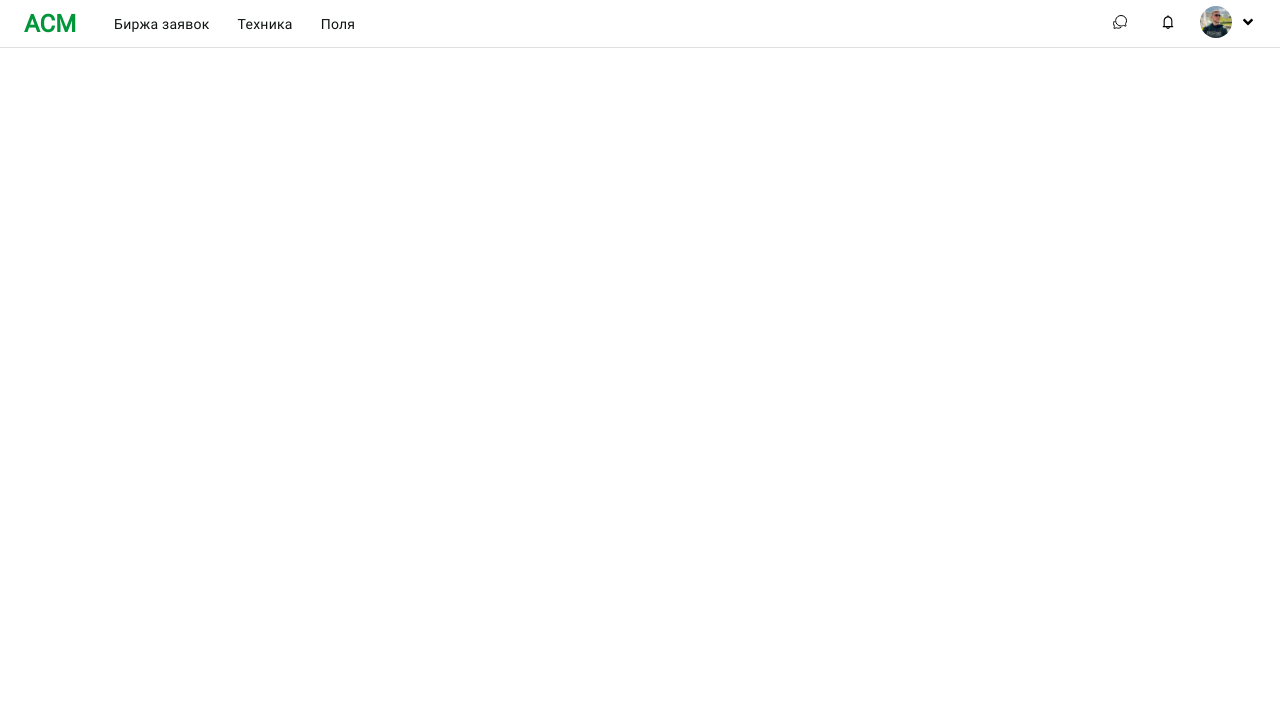
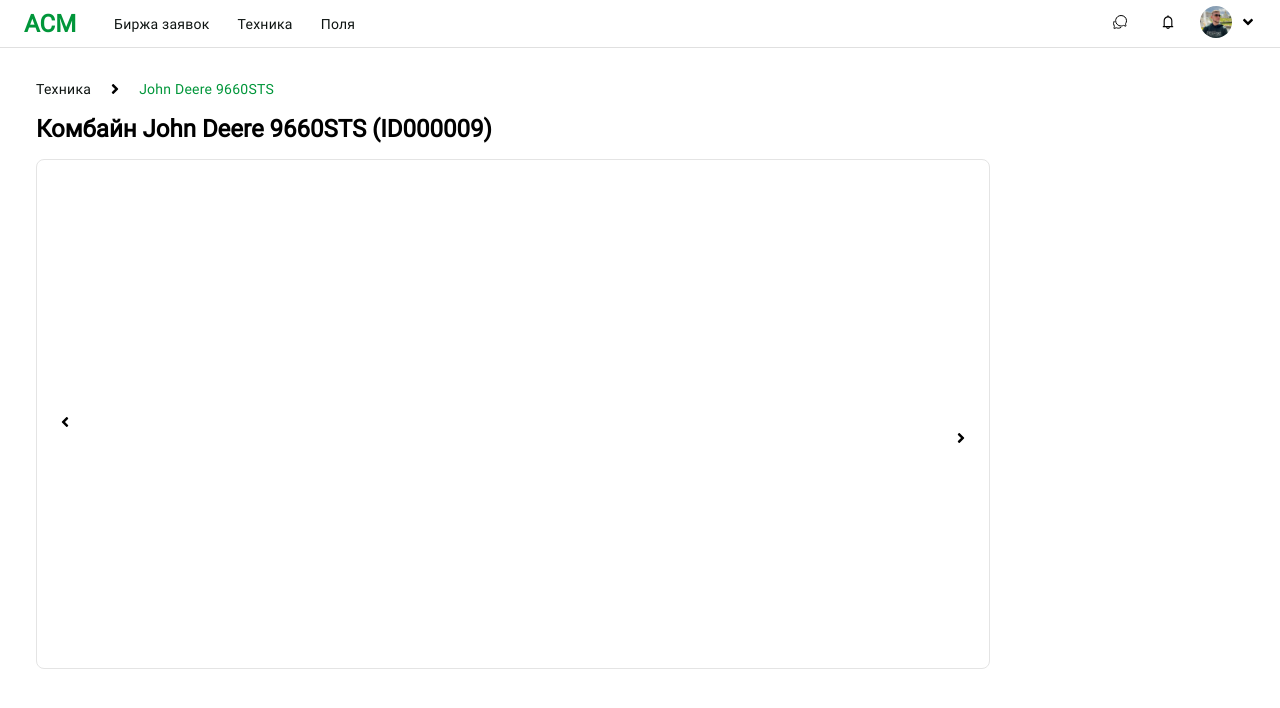
Before and after one commit to m3Rzy/laex, a React (Create React App) app in the folder laex_front/: page / in a window 1280 px wide. Shown: the top 708 px of the page. Built offline with nearby package versions, Linux system fonts and the light colour scheme.

Commit message:
prepare to create slider

```diff
--- a/laex_front/src/pages/otech.js
+++ b/laex_front/src/pages/otech.js
@@ -1,33 +1,61 @@
-import '../styles/otech.css'
-import { FaAngleDown } from 'react-icons/fa'
-import { AiOutlineBell } from 'react-icons/ai'
-import { IoChatbubblesOutline } from 'react-icons/io5'
+import "../styles/otech.css";
+import { FaAngleDown, FaAngleLeft } from "react-icons/fa";
+import { AiOutlineBell } from "react-icons/ai";
+import { IoChatbubblesOutline } from "react-icons/io5";
+import { FaAngleRight } from "react-icons/fa";
 
 function Otech() {
   return (
-      <div className='main__cont'>
-        <div className='top__menu__bar'>
-            <h1 className='logo__asm'>АСМ</h1>
-            <a href='#' className='top__menu__item'>Биржа заявок</a>
-            <a href='#' className='top__menu__item'>Техника</a>
-            <a href='#' className='top__menu__item'>Поля</a>
-            <div className='right__bar'>
-                <a href='#' className='buttons__right__bar'>
+    <div className="main__cont">
+      <div className="top__menu__bar">
+        <h1 className="logo__asm">АСМ</h1>
+        <a href="/birzha" className="top__menu__item">
+          Биржа заявок
+        </a>
+        <a href="/tech" className="top__menu__item">
+          Техника
+        </a>
+        <a href="/areas" className="top__menu__item">
+          Поля
+        </a>
+        <div className="right__bar">
+          <a href="#" className="buttons__right__bar">
             <IoChatbubblesOutline />
           </a>
-                <a href='#' className='buttons__right__bar'>
+          <a href="#" className="buttons__right__bar">
             <AiOutlineBell />
           </a>
-                <a href='#' className='avatar__circle'>
-                    {/* <img src={avatar} className='avatar__logo'/> */}
-                </a>
-                <a href='#' className='angle__down'>
+          <a href="#" className="avatar__circle" />
+          <a href="#" className="angle__down">
             <FaAngleDown />
           </a>
+        </div>
+      </div>
+      <div class="top" />
+      <div className="spaces">
+        <div className="pagination">
+          <h1 className="hooks__pag">Техника</h1>
+          <div className="angle__right">
+            <FaAngleRight />
+          </div>
+          <h1 className="hooks__pag__custom">John Deere 9660STS</h1>
+        </div>
+        <h1 className="title__page">Комбайн John Deere 9660STS (ID000009)</h1>
+        <div className="order__container__pic">
+          {/* <div className="picture" /> */}
+
+          <div className="left__right">
+            <div className="angle__left__page">
+              <FaAngleLeft />
+            </div>
+            <div className="angle__right__page">
+              <FaAngleRight />
+            </div>
+          </div>
         </div>
       </div>
     </div>
   );
 }
 
-  export {Otech};
+export { Otech };
--- a/laex_front/src/styles/otech.css
+++ b/laex_front/src/styles/otech.css
@@ -75,3 +75,127 @@
     background-image: url('../assets/img/avatar.jpg');
     background-size: contain;
 }
+
+.spaces {
+    padding-top: 1em;
+    padding-left: 28px;
+    padding-right: 28px;
+}
+
+.pagination {
+    display: flex;
+    width: 50%;
+    height: 1em;
+}
+
+.hooks__pag {
+    /* margin-top: 3.5em; */
+    font-family: 'Roboto';
+    font-style: normal;
+    font-size: 14px;
+    letter-spacing: 0.25px;
+    font-weight: 400;
+
+    color: #0E1412;
+}
+
+.angle__right {
+    margin-top: 0.55em;
+    margin-left: 1em;
+    margin-right: 1em;
+}
+
+.top {
+    display: block;
+    width: 100%;
+    margin-top: 3.5em;
+}
+
+.hooks__pag__custom {
+    font-family: 'Roboto';
+    font-style: normal;
+    font-size: 14px;
+    letter-spacing: 0.25px;
+    font-weight: 400;
+
+    color: #01963A;
+    flex: none;
+    order: 0;
+    flex-grow: 0;
+}
+
+.title__page {
+    font-family: 'Roboto';
+    font-style: normal;
+    font-weight: 600;
+    font-size: 24px;
+    line-height: 28px;
+    text-align: center;
+    margin-top: 27px;
+    display: flex;
+    color: #000000;
+
+    flex: none;
+    order: 0;
+    flex-grow: 0;
+}
+
+.order__container__pic {
+    margin-top: 16px;
+    box-sizing: border-box;
+
+/* Auto layout */
+
+    display: flex;
+    flex-direction: column;
+    align-items: flex-start;
+    padding: 20px;
+    gap: 24px;
+
+    width: 954px;
+    height: 510px;
+
+    /* Background/White */
+
+    background: #FFFFFF;
+    /* Other/Divider */
+
+    border: 1px solid #E4E4E4;
+    border-radius: 8px;
+
+    /* Inside auto layout */
+
+    flex: none;
+    order: 1;
+    align-self: stretch;
+    flex-grow: 0;
+}
+
+.left__right {
+    position: relative;
+    top: 50%;
+    margin: 0 auto;
+    width: 100%;
+}
+
+.angle__left__page {
+    display: flex;
+    justify-content: flex-start;
+}
+
+.angle__right__page {
+    display: flex;
+    justify-content: flex-end;
+}
+
+.picture {
+    /* position: relative;
+    margin: 0 auto;
+    top: 10%;
+    width: 100%; */
+    position: absolute;
+    width: 560px;
+    height: 360px;
+    background-image: url('../assets/img/test.png');
+    background-size: contain;
+}
```
Also changed, not shown: laex_front/src/assets/img/test.png (added). Lines whose indentation alone changed are shown as unchanged.
